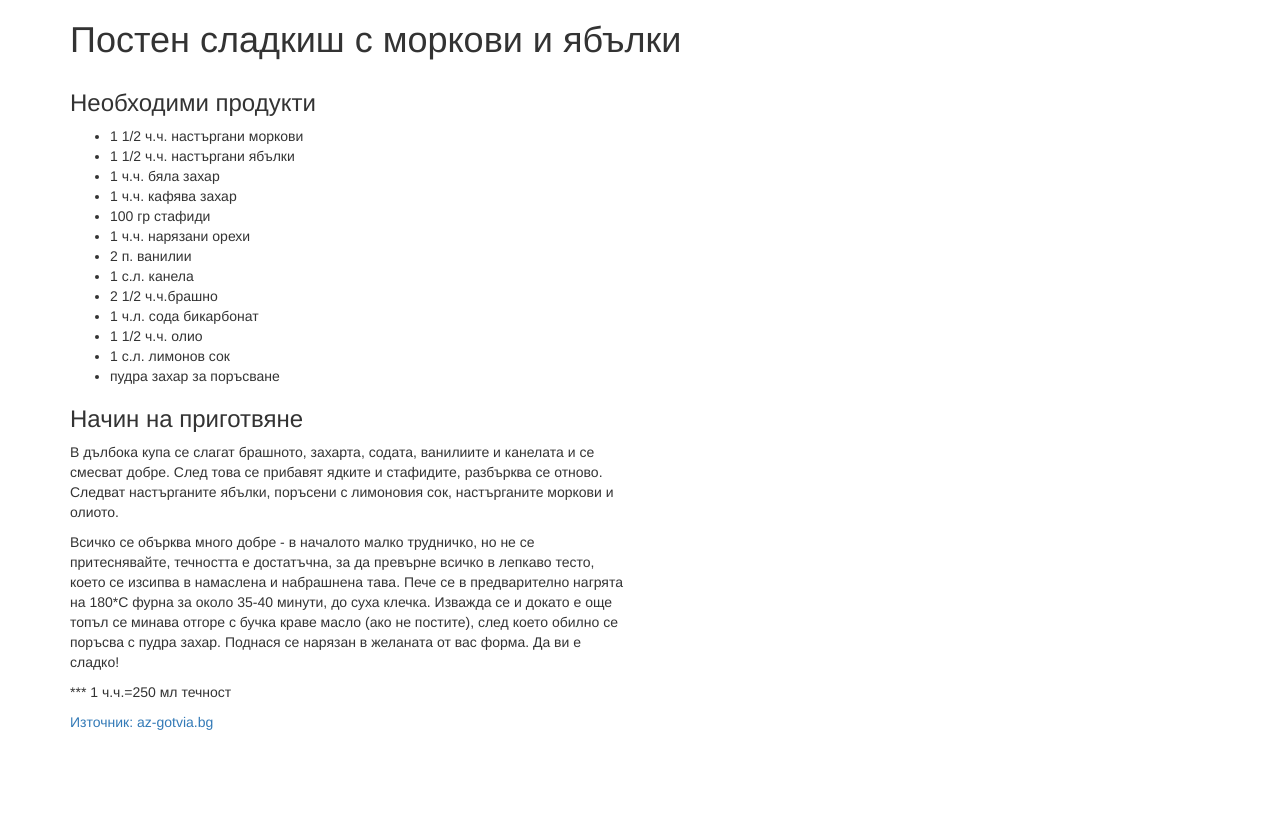
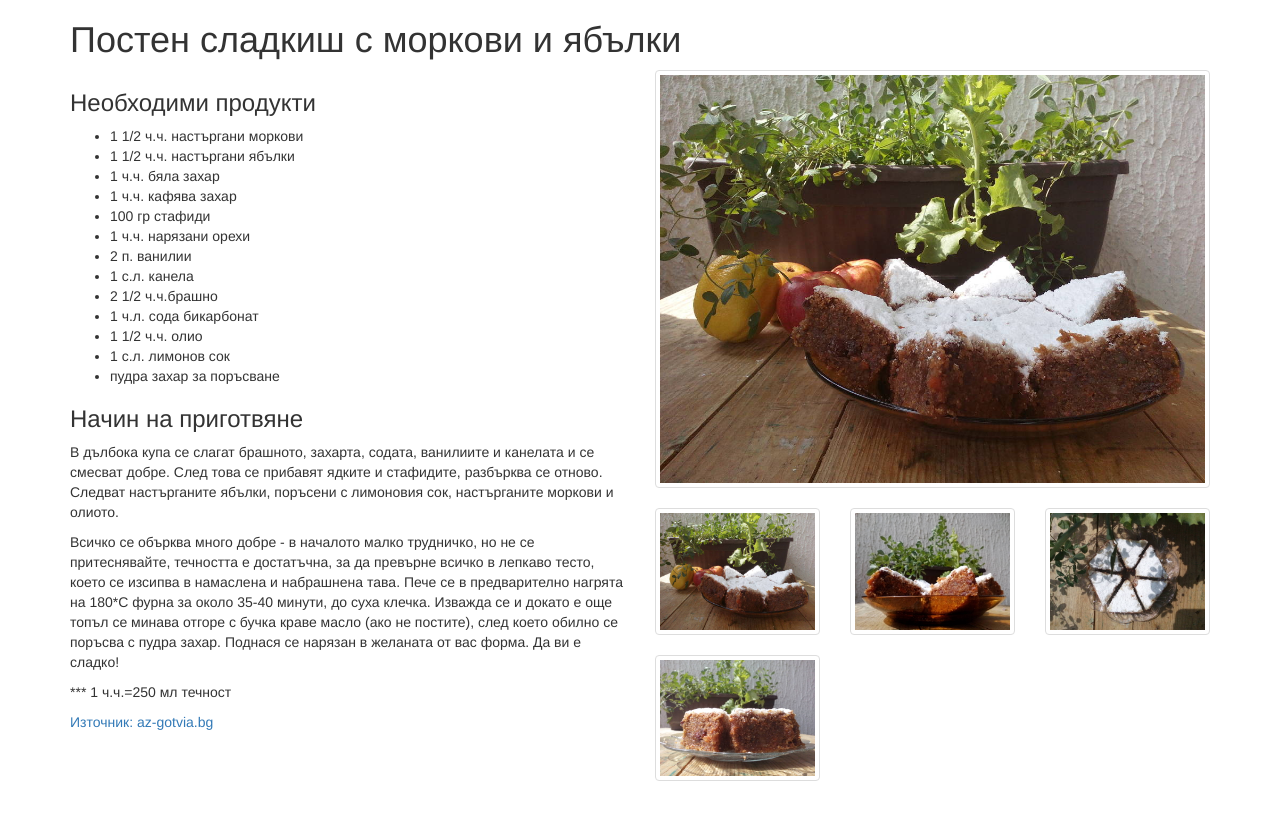
Before and after one commit to svetladm/recipes, a Jekyll site: the page built from _recipes/cake_with_carrots_and_apples.md, in a window 1280 px wide. Shown: the top 820 px of the page. Built offline with Jekyll 4.4.1, drawn with Linux system fonts in a browser that asks for light colours.

Commit message:
added support for different image sizes

```diff
--- a/_layouts/recipe.html
+++ b/_layouts/recipe.html
@@ -6,7 +6,7 @@ scripts:
 ---
 {% assign page_path_split = page.path | split: "/" %}
 {% assign recipe_name = page_path_split.last | remove: ".md" %}
-{% assign image_files_all = site.static_files | where: "extname", ".jpg" %}
+{% assign image_files_all = site.static_files | where: "extname", ".jpg" | map: "basename" | uniq %}
 
 <div class="col-sm-6">
   {{ content }}
@@ -14,21 +14,21 @@ scripts:
 <div class="col-sm-6">
   <div class="row">
     {% for image in image_files_all %}
-      {% assign ending = image.basename.size | minus: 2 %}
-      {% assign image_recipe = image.basename | slice: 0, ending %}
+      {% assign ending = image.size | minus: 2 %}
+      {% assign image_recipe = image | slice: 0, ending %}
       {% if image_recipe == recipe_name %}
-        {% assign image_number_index = image.basename.size | minus: 1 %}
-        {% assign image_number = image.basename | slice: image_number_index %}
+        {% assign image_number_index = image.size | minus: 1 %}
+        {% assign image_number = image | slice: image_number_index %}
         {% if image_number == "1" %}
           <div class="col-xs-12 hidden-xxs">
             <div class="thumbnail">
-              <img src="{{ site.baseurl }}{{ image.path }}" id="image-placeholder">
+              <img src="{{ site.baseurl }}/assets/img/medium/{{ image }}.jpg" id="image-placeholder">
             </div>
           </div>
         {% endif %}
         <a href="" class="image-small col-md-4 col-xs-6 col-xxs-12">
           <div class="thumbnail">
-            <img src="{{ site.baseurl }}{{ image.path }}">
+            <img src="{{ site.baseurl }}/assets/img/medium/{{ image }}.jpg">
           </div>
         </a>
       {% endif %}
--- a/index.html
+++ b/index.html
@@ -8,7 +8,7 @@ title: Рецептите на Светла
       <a href="{{ site.baseurl }}{{ recipe.url }}">
         <div class="image-wrapper">
           {% assign image_prefix = recipe.path | replace: "_recipes/", "" | replace: ".md", "" %}
-          <img src="{{ site.baseurl }}/assets/img/{{ image_prefix }}_1.jpg">
+          <img src="{{ site.baseurl }}/assets/img/medium/{{ image_prefix }}_1.jpg">
         </div>
         <div class="caption">
           <h3>{{ recipe.title }}</h3>
```
Also changed, not shown: assets/img/medium/cake_with_carrots_and_apples_1.jpg (added), assets/img/medium/cake_with_carrots_and_apples_2.jpg (added), assets/img/medium/cake_with_carrots_and_apples_3.jpg (added), assets/img/medium/cake_with_carrots_and_apples_4.jpg (added), assets/img/medium/musaka_1.jpg (added), assets/img/medium/musaka_2.jpg (added), 12 other files.
